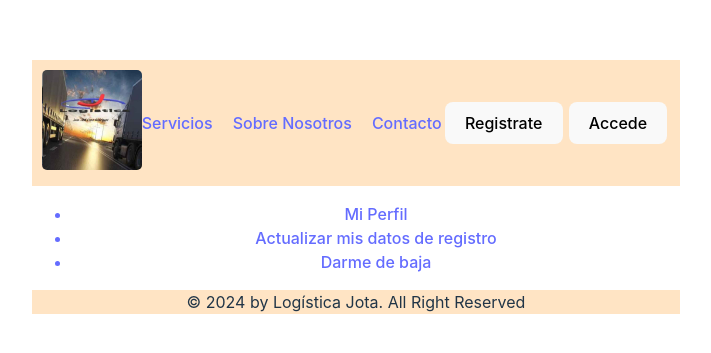
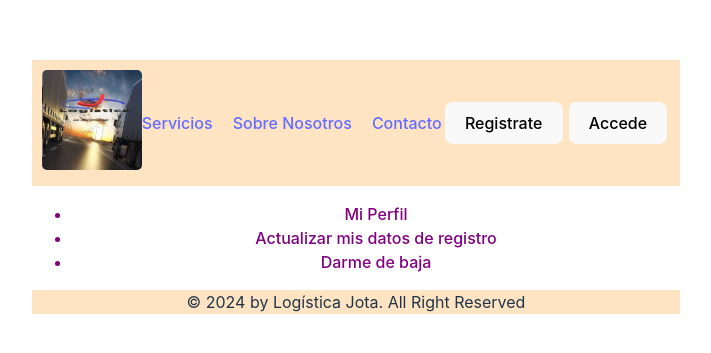
Before and after one commit to jsmalex/Proyecto-Transporte, a React (Vite) app in the folder Logistica-Jota/front-end/: page /HomeClient in a window 1280 px wide. Shown: the part 205-558 px from the top of the page, without its empty margins (284-995 px from the left). Built offline with nearby package versions, Linux system fonts and the light colour scheme.

Commit message:
FUNCIONAAAA EL DELEEEETEEEE!!!!! Poner navigate en los enlaces, quita los href

```diff
--- a/Logistica-Jota/front-end/src/components/ConfirmDelete/ConfirmDelete.jsx
+++ b/Logistica-Jota/front-end/src/components/ConfirmDelete/ConfirmDelete.jsx
@@ -9,9 +9,9 @@ const ConfirmDelete = () => {
     <div>
       <p>¿Seguro que desea darse de baja en nuestra web?</p>
       <div>
-        <button onClick={()=>{
+        <button onClick={async ()=>{
+          await deleteClient()
           localStorage.removeItem("token")//destruyo el token si cierro sesion para que ocurra el cambio de botones
-          deleteClient()
           navigate('/')
         }}>Aceptar</button>
         <button>Cancelar</button>
--- a/Logistica-Jota/front-end/src/components/MenuOptionsClient/MenuOptionsClient.css
+++ b/Logistica-Jota/front-end/src/components/MenuOptionsClient/MenuOptionsClient.css
@@ -0,0 +1,7 @@
+#client-option a{
+    cursor: pointer;
+    color: purple;
+    &:hover{
+        color:blue
+    }
+}
--- a/Logistica-Jota/front-end/src/components/MenuOptionsClient/MenuOptionsClient.jsx
+++ b/Logistica-Jota/front-end/src/components/MenuOptionsClient/MenuOptionsClient.jsx
@@ -1,13 +1,15 @@
+import { useNavigate } from "react-router-dom"
 import "./MenuOptionsClient.css"
 
 
 const MenuOptionsClient = () => {
+  const navigate = useNavigate()
   return (
-    <div>
+    <div id="client-option">
         <ul>
             <a href="/ClientProfile"><li>Mi Perfil</li></a>
-            <a href="/UpdateDataClient"><li>Actualizar mis datos de registro</li></a>
-            <a href="/DeleteOK"><li>Darme de baja</li></a>
+            <a onClick={() => navigate("/UpdateDataClient")}><li>Actualizar mis datos de registro</li></a>
+            <a onClick={() => navigate("/DeleteOK")}><li>Darme de baja</li></a>
         </ul>
     </div>
   )
--- a/Logistica-Jota/front-end/src/services/clientInformation.js
+++ b/Logistica-Jota/front-end/src/services/clientInformation.js
@@ -1,8 +1,7 @@
 import api from './index'
 
 export const getClientInformation = async () => {
-    console.log("hola1");
-    const  {data}  = await api.get('/user/profile', {headers :  {Authorization : localStorage.token}})
-    console.log(data);
+    const token = localStorage.getItem("token")
+    const  {data}  = await api.get('/user/profile', {headers :  {Authorization : token}})
     return data
 }
```
